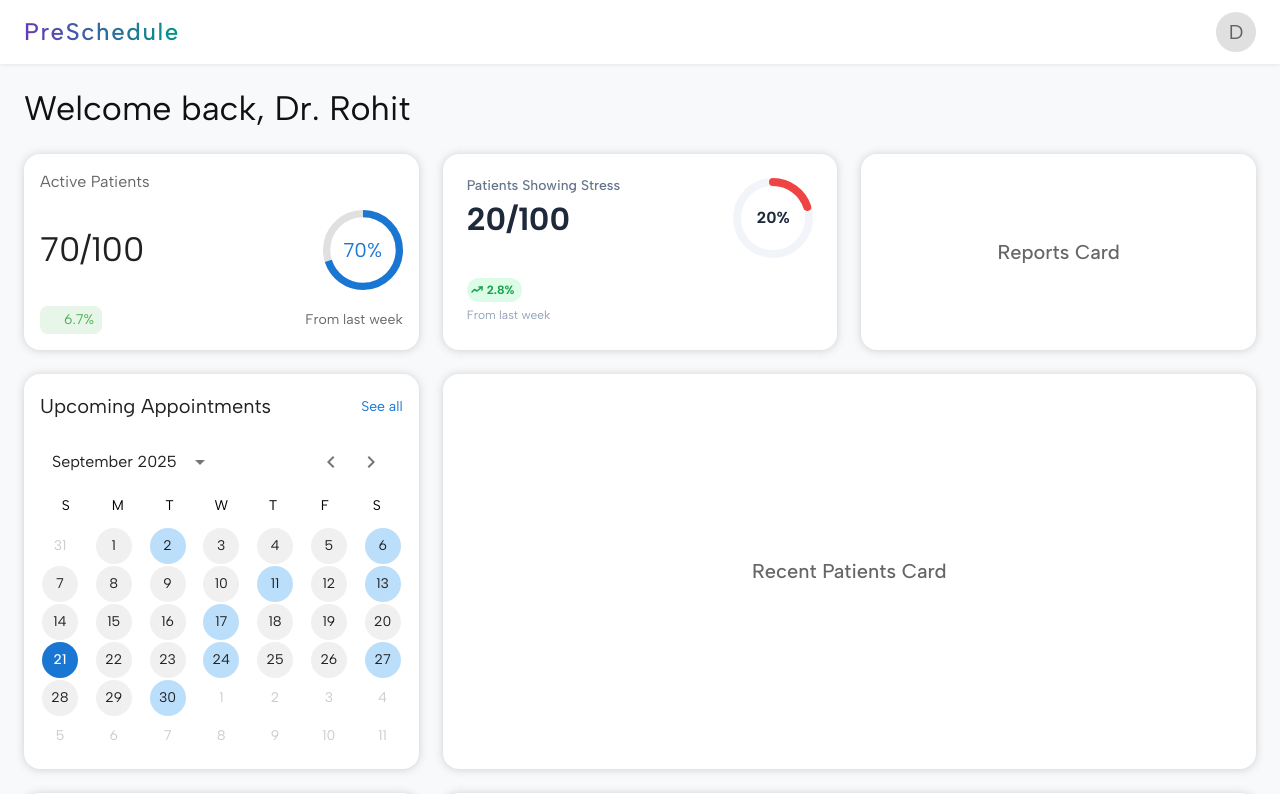
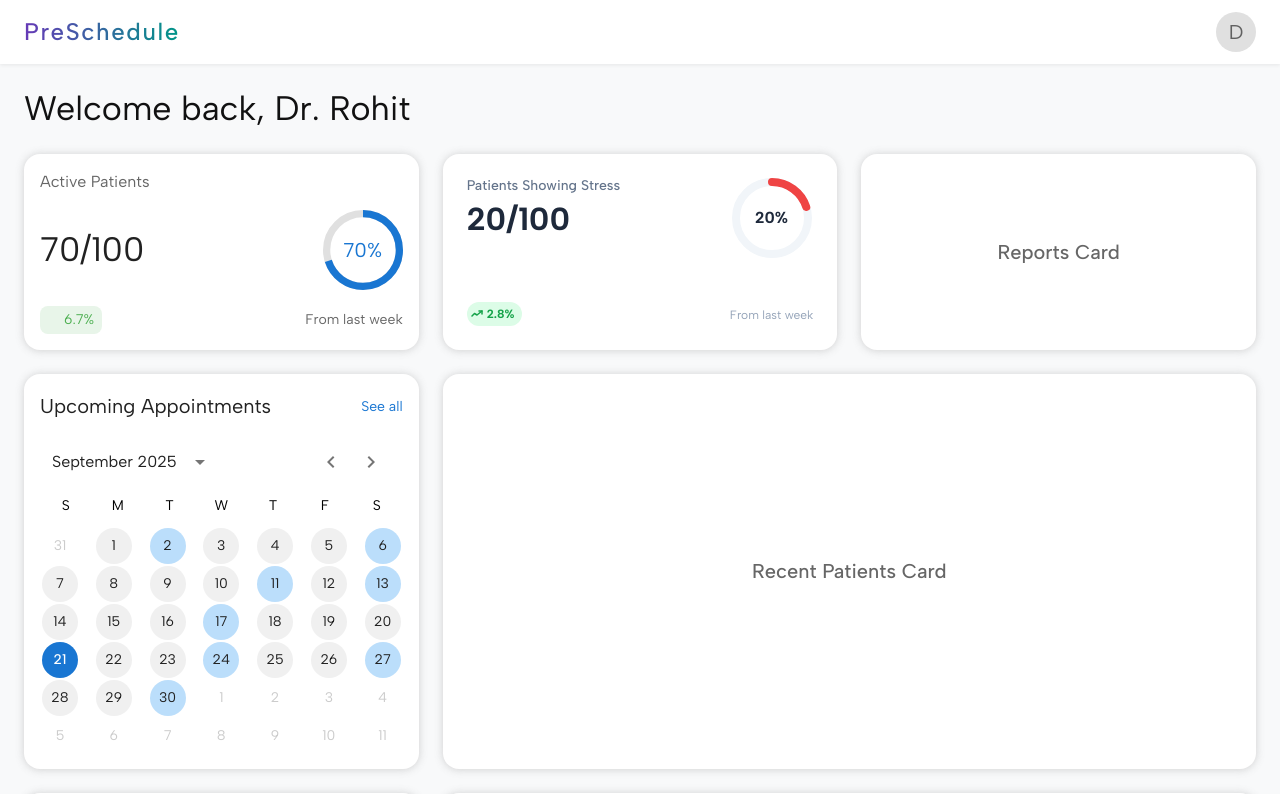
Before and after one commit to shrilakshmi1106/doctor-dashboard-frontend, a React (Vite) app: page / in a window 1280 px wide. Shown: the top 794 px of the page. Built offline with nearby package versions, Linux system fonts and the light colour scheme; some icons are missing.

Commit message:
fix: position 'From last week' at bottom right under circular progress

```diff
--- a/src/components/dashboard/StressCard.jsx
+++ b/src/components/dashboard/StressCard.jsx
@@ -85,26 +85,27 @@ export default function StressCard() {
                 }
               }}
             />
-            <Typography
-              variant="caption"
-              sx={{
-                fontSize: '12px',
-                color: '#94a3b8',
-                fontWeight: 400
-              }}
-            >
-              From last week
-            </Typography>
           </Box>
         </Box>
 
-        <Box sx={{ display: 'flex', alignItems: 'center', justifyContent: 'center' }}>
+        <Box sx={{ display: 'flex', flexDirection: 'column', alignItems: 'center', justifyContent: 'space-between', height: '100%' }}>
           <CircularProgress
             percentage={stressPercentage}
             color="#ef4444"
             size={80}
             strokeWidth={8}
           />
+          <Typography
+            variant="caption"
+            sx={{
+              fontSize: '12px',
+              color: '#94a3b8',
+              fontWeight: 400,
+              mt: 1
+            }}
+          >
+            From last week
+          </Typography>
         </Box>
       </Box>
     </Paper>
```
